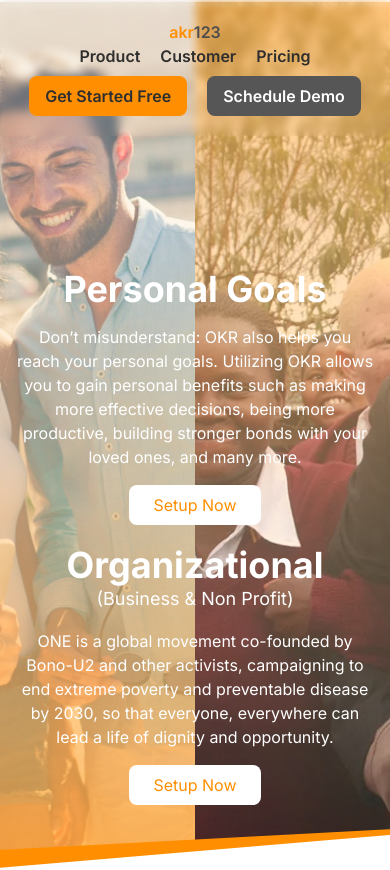
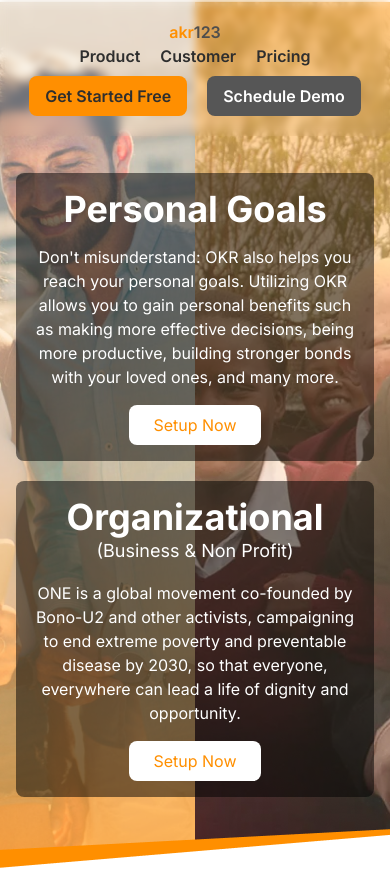
Before and after one commit to rochmadrizky/Jobs-LandingPage, a Next.js app: page / in a window 390 px wide. Shown: the top 870 px of the page. Built offline with nearby package versions, Linux system fonts and the light colour scheme.

Commit message:
perbaikan lagi ygy

```diff
--- a/src/app/components/home/Hero.tsx
+++ b/src/app/components/home/Hero.tsx
@@ -7,17 +7,18 @@ const Hero = () => {
         className="h-[930px] w-full flex items-center justify-center bg-center bg-no-repeat relative -top-36 md:-top-28 left-0 right-0"
         style={{ backgroundImage: `url('/home/bg.png')` }}
       >
-        <div className="flex flex-col md:flex-row items-center justify-between gap-32 md:relative md:-bottom-12 ">
-          <div className="w-full lg:w-[559px] h-[132px] p-4 mb-4 md:my-0">
-            <div className="flex flex-col items-center md:items-start">
+        <div className="flex flex-col md:flex-row items-center justify-between gap-32 relative bottom-20 md:-bottom-12 ">
+          <div className="w-full lg:w-[559px] h-[132px] p-4 mb-6 md:my-0">
+            <div className="flex flex-col items-center md:items-start bg-black bg-opacity-50 p-4 rounded-lg">
               <h1 className="text-white text-4xl font-bold">Personal Goals</h1>
 
               <div className="max-w-md py-4 md:py-8">
                 <p className="text-white text-center md:text-left">
-                  Don’t misunderstand: OKR also helps you reach your personal
-                  goals. Utilizing OKR allows you to gain personal benefits such
-                  as making more effective decisions, being more productive,
-                  building stronger bonds with your loved ones, and many more.
+                  Don&apos;t misunderstand: OKR also helps you reach your
+                  personal goals. Utilizing OKR allows you to gain personal
+                  benefits such as making more effective decisions, being more
+                  productive, building stronger bonds with your loved ones, and
+                  many more.
                 </p>
               </div>
 
@@ -27,8 +28,8 @@ const Hero = () => {
             </div>
           </div>
 
-          <div className="w-full lg:w-[559px] h-[132px] p-4">
-            <div className="flex flex-col items-center md:items-start">
+          <div className="w-full lg:w-[559px] h-[132px] p-4 mt-6 md:mt-0">
+            <div className="flex flex-col items-center md:items-start bg-black bg-opacity-50 p-4 rounded-lg">
               <div className="flex items-center lg:items-end flex-col lg:flex-row">
                 <h1 className="text-white text-4xl font-bold">
                   Organizational
```
